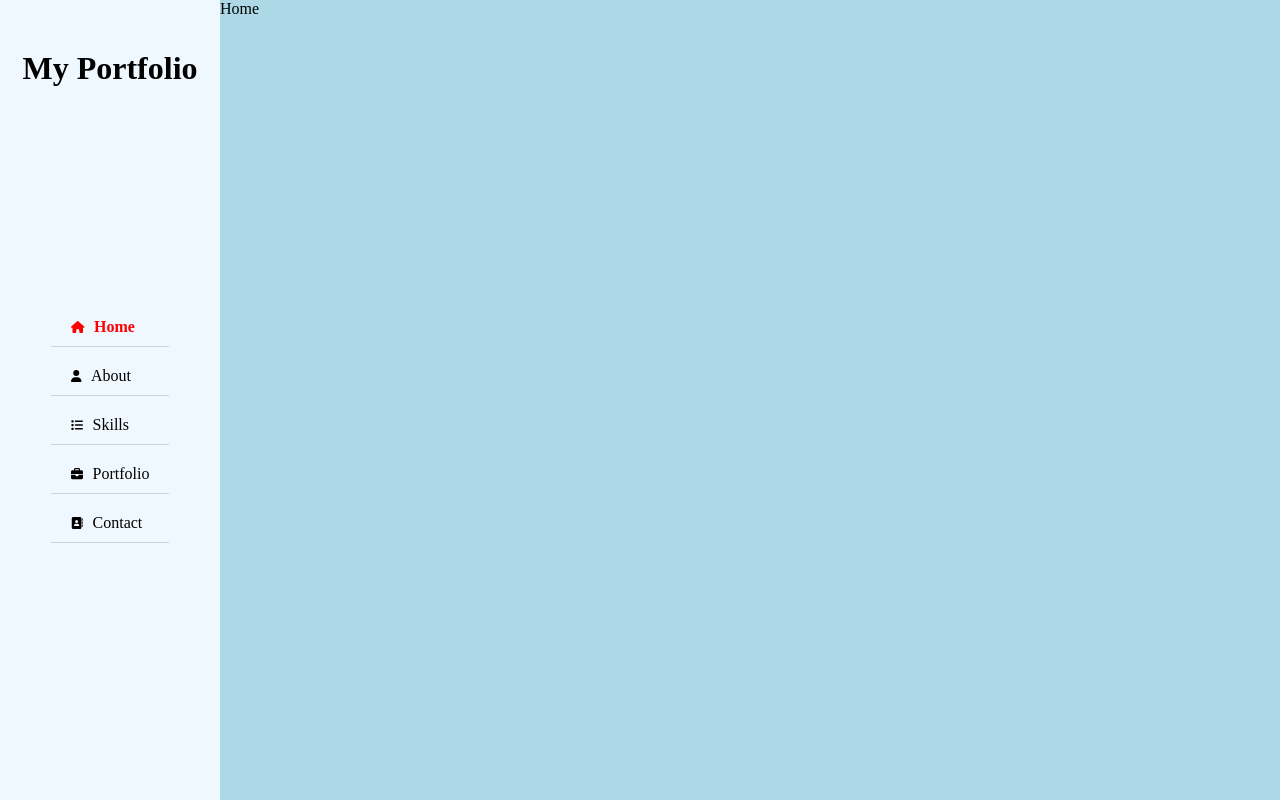
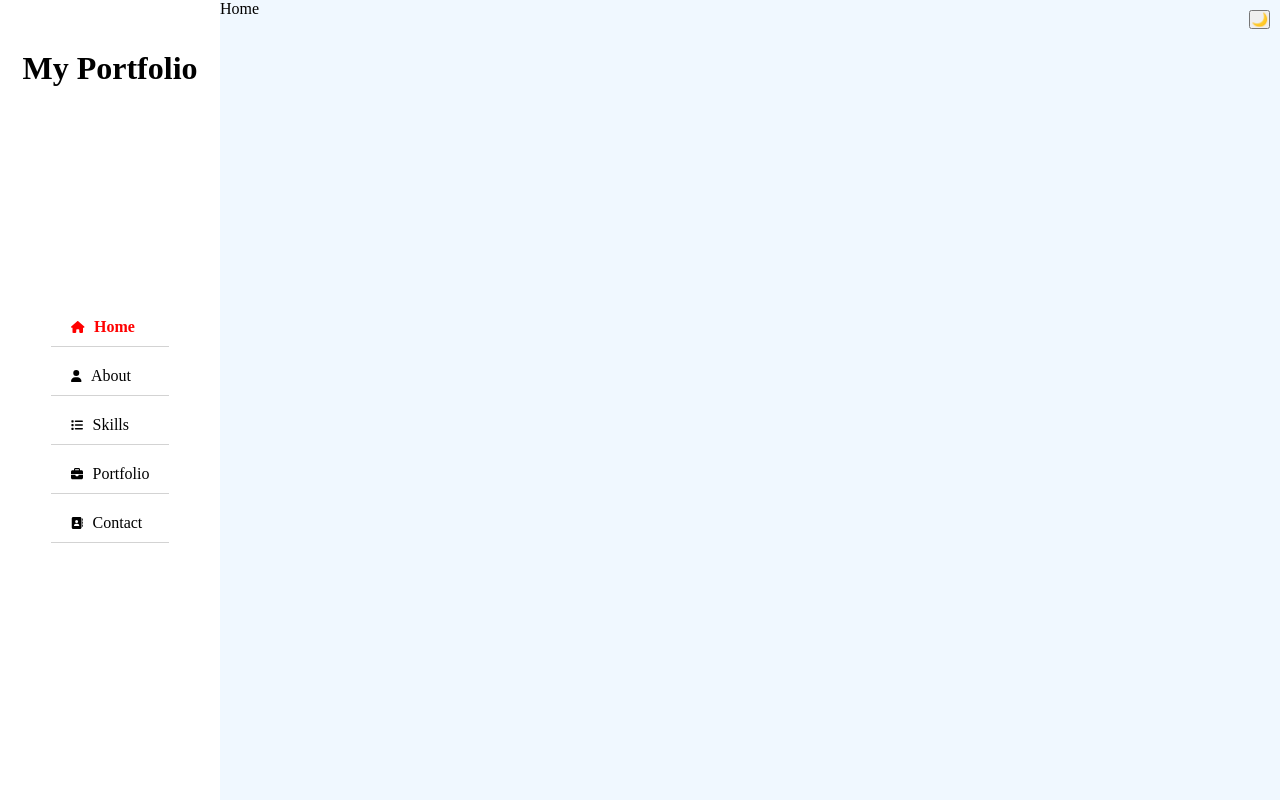
Before and after one commit to MrRozco/myWebsiteUpdated, a React (Create React App) app: page / in a window 1280 px wide. Shown: the top 800 px of the page. Built offline with nearby package versions, Linux system fonts and the light colour scheme.

Commit message:
add day/night mode

```diff
--- a/src/App.js
+++ b/src/App.js
@@ -6,10 +6,24 @@ import Contact from './components/Contact';
 import Portfolio from './components/Portfolio';
 import Skills from './components/Skills';
 import { Element } from 'react-scroll';
+import { useState} from 'react';
+import ThemeToggle from './components/ThemeToggle';
+import themeContext from './Provider/ThemeContext';
+
+
 
 function App() {
+
+  const [theme, setTheme] = useState('light');
+
+  const toggleTheme = () => {
+    setTheme(theme === 'light' ? 'dark' : 'light')
+  }
+
   return (
-    <div>
+    <themeContext.Provider value = {{theme, toggleTheme}}>
+      <div className={theme}>
+        <ThemeToggle />
         <NavBar />
         <Element name='home'><Home /></Element>
         <Element name='about'><About /></Element>
@@ -17,6 +31,7 @@ function App() {
         <Element name='portfolio'><Portfolio /></Element>
         <Element name='contact'><Contact /></Element>
       </div>
+    </themeContext.Provider>
   );
 }
 
--- /dev/null
+++ b/src/Provider/ThemeContext.js
@@ -0,0 +1,5 @@
+import React from 'react';
+
+const ThemeContext = React.createContext();
+
+export default ThemeContext;
--- /dev/null
+++ b/src/components/ThemeToggle.js
@@ -0,0 +1,22 @@
+import React from 'react'
+import { useContext } from 'react';
+import ThemeContext from '../Provider/ThemeContext';
+
+
+const ThemeToggle = () => {
+
+    const { theme, toggleTheme } = useContext(ThemeContext);
+
+    return (
+      <button style={{
+        position: 'fixed',
+        top: '10px',
+        right: '10px',
+        zIndex: 1000
+      }} onClick={toggleTheme}>
+        {theme === 'light' ? '🌙' : '☀️'}
+      </button>
+    );
+  };
+
+export default ThemeToggle
--- a/src/index.css
+++ b/src/index.css
@@ -9,6 +9,34 @@
   height: 100vh;
   padding-left: 220px;
   transition: padding-left 0.3s ease-in-out;
+  background-color: aliceblue;
+}
+
+/* Light Switch */
+
+.light {
+  /* Light mode styles */
+  background-color: white;
+  color: black;
+  /* ...other styles... */
+}
+
+.dark {
+  /* Dark mode styles */
+  color: white;
+  /* ...other styles... */
+}
+
+.dark .section {
+  /* Dark mode styles */
+  background-color: #181414;
+  /* ...other styles... */
+}
+
+.dark .navbar{
+  /* Dark mode styles */
+  background-color: #282424;
+  /* ...other styles... */
 }
 
 
@@ -21,7 +49,7 @@
   height: 100vh;
   width: 220px;
   overflow: auto;
-  background-color: aliceblue;
+  background-color: white;
   display: flex;
   flex-direction: column;
   align-items: center;
@@ -99,20 +127,3 @@
     padding-left: 220px;
   }
 }
-
-
-.home {
-  background-color: lightblue;
-}
-
-.about {
-  background-color: lightcoral;
-}
-
-.contact {
-  background-color: lightgreen;
-}
-
-.portfolio {
-  background-color: lightgray;
-}
```
Lines whose indentation alone changed are shown as unchanged.
